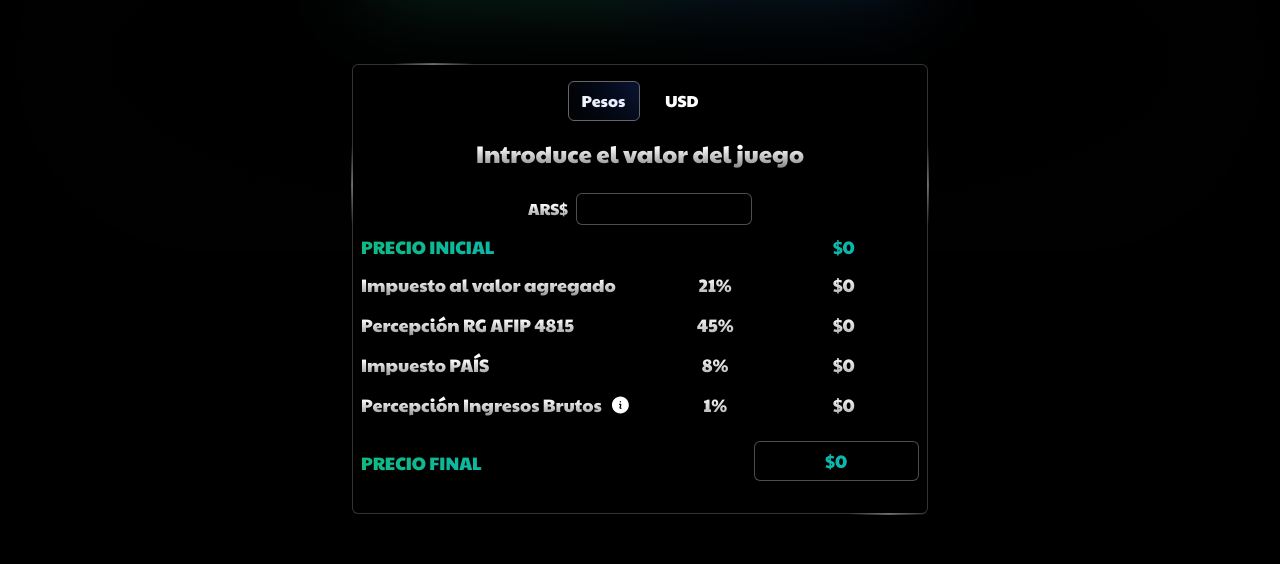
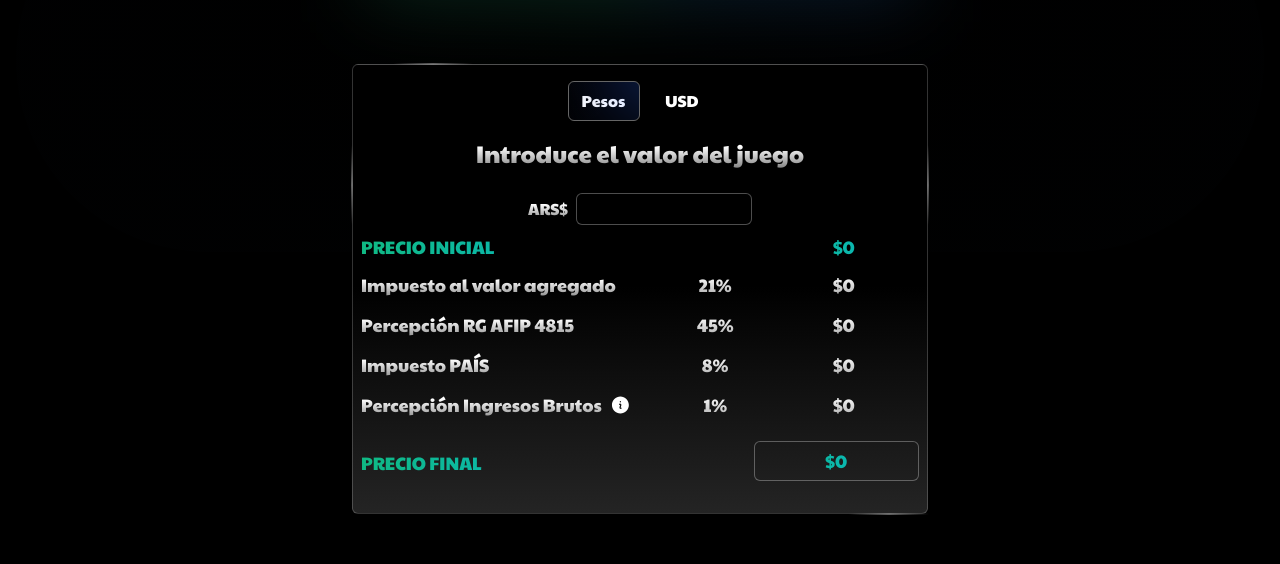
Before and after one commit to MatySeitour/que-me-estan-cobrando, a Next.js app: page / in a window 1280 px wide. Shown: the part 2080-2644 px from the top of the page. Built offline with nearby package versions, Linux system fonts and the light colour scheme; no server answers.

Commit message:
feat(components) use bg-gradient__cards class

```diff
--- a/src/components/CalculatorContainer.tsx
+++ b/src/components/CalculatorContainer.tsx
@@ -100,7 +100,7 @@ export const CalculatorContainer = ({
                 </h3>
               </div>
               <div
-                className={`flex w-full flex-col justify-between rounded-md border border-white/20 px-2 outline-none ${
+                className={`bg-gradient__cards flex w-full flex-col justify-between rounded-md border border-white/20 px-2 outline-none ${
                   dollarType.length == 0
                     ? `invisible h-0 transition-[height]`
                     : `h-72 p-2 transition-[height] sm:p-8`
--- a/src/components/GamePesos.tsx
+++ b/src/components/GamePesos.tsx
@@ -35,7 +35,7 @@ export const GamePesos = ({
         className ?? "false"
       } absolute top-0 flex h-auto w-full pt-16`}
     >
-      <div className="relative z-40 mx-auto h-full w-full max-w-xl rounded-md border border-white/20 bg-black pb-8">
+      <div className="bg-gradient__cards relative z-40 mx-auto h-full w-full max-w-xl rounded-md border border-white/20 pb-8">
         <div className="border-effect__top absolute -top-0.5 left-20 h-0.5 w-20 -translate-x-1/2"></div>
         <div className="border-effect__left absolute -left-0.5 top-20 h-20 w-0.5"></div>
         <div className="border-effect__left absolute -right-0.5 top-20 h-20 w-0.5"></div>
--- a/src/components/GameUsd.tsx
+++ b/src/components/GameUsd.tsx
@@ -44,7 +44,7 @@ export const GameUsd = ({
         className ?? "false"
       } absolute top-0 flex h-auto w-full pt-16`}
     >
-      <div className="relative z-40 mx-auto h-full w-full max-w-xl rounded-md border border-white/20 bg-black pb-8">
+      <div className="bg-gradient__cards relative z-40 mx-auto h-full w-full max-w-xl rounded-md border border-white/20 pb-8">
         <div className="border-effect__top absolute -top-0.5 left-20 h-0.5 w-20 -translate-x-1/2"></div>
         <div className="border-effect__left absolute -left-0.5 top-20 h-20 w-0.5"></div>
         <div className="border-effect__left absolute -right-0.5 top-20 h-20 w-0.5"></div>
--- a/src/components/Service.tsx
+++ b/src/components/Service.tsx
@@ -79,7 +79,7 @@ export const Service = ({
     <section className="mb-20 h-auto pt-16">
       <div
         ref={service}
-        className="relative h-full w-full rounded-md border border-white/20"
+        className="bg-gradient__cards relative h-full w-full rounded-md border border-white/20"
       >
         <div className="border-effect__top absolute -top-0.5 left-20 h-0.5 w-20 -translate-x-1/2"></div>
         <div className="border-effect__left absolute -left-0.5 top-20 h-20 w-0.5"></div>
```
